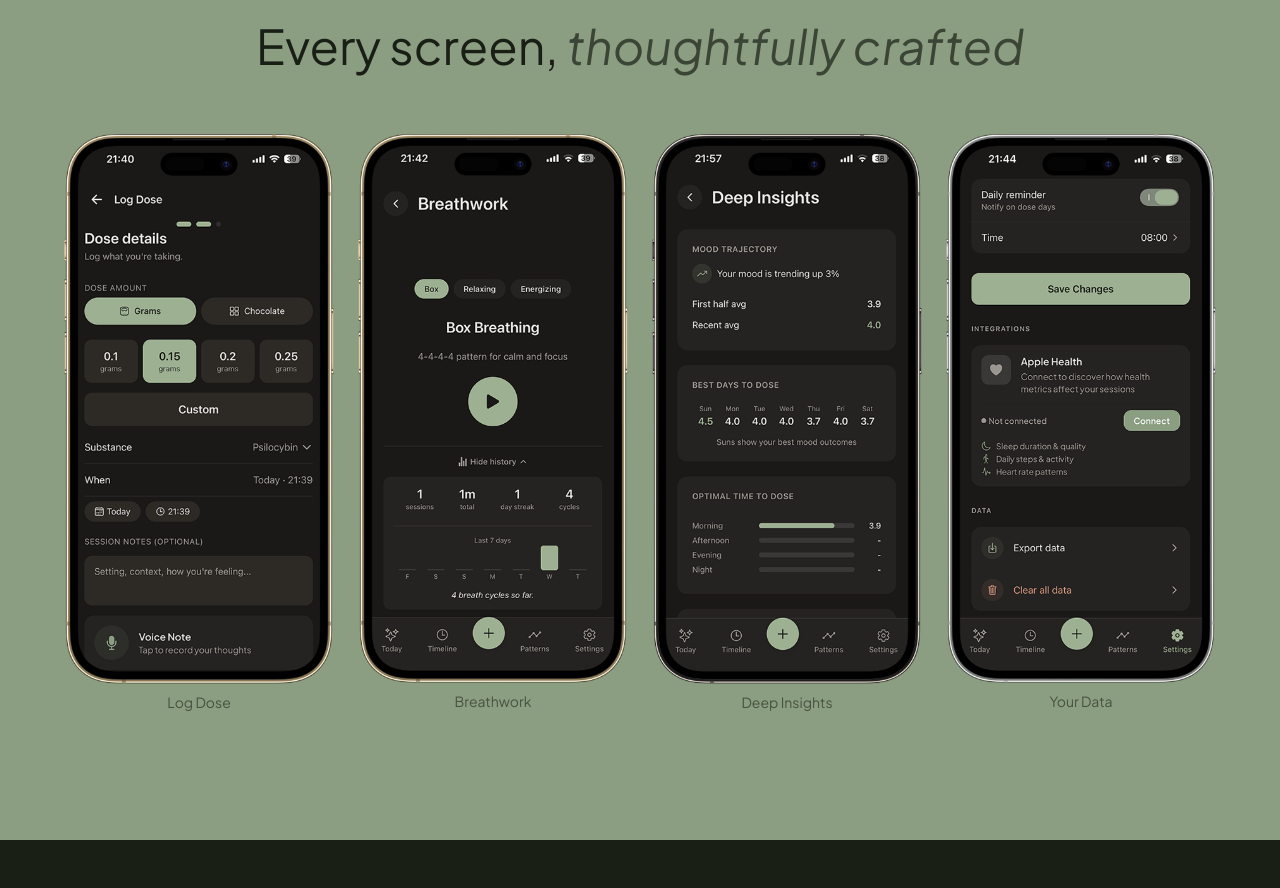
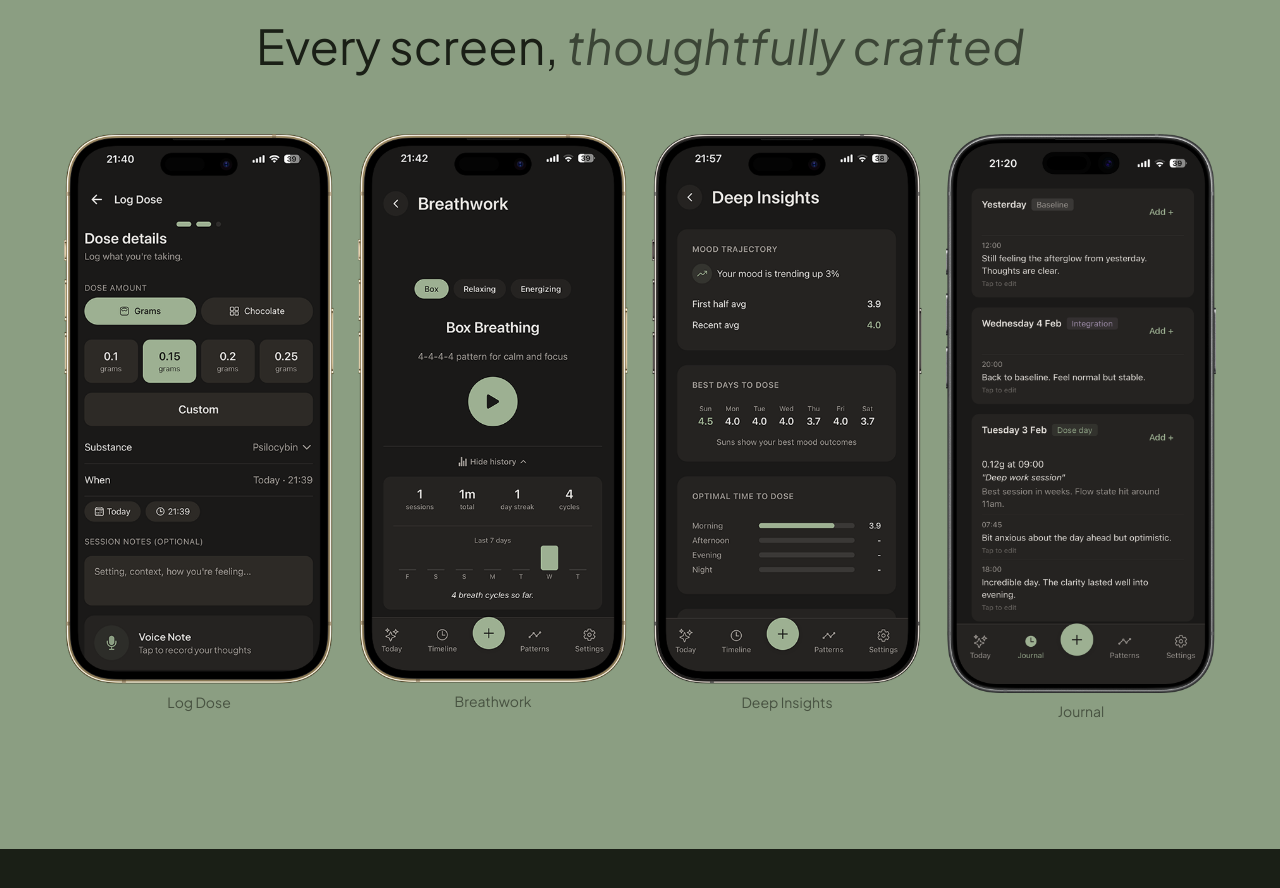
Before and after one commit to passistant96/dosedays-landing, a Next.js app: page / in a window 1280 px wide. Shown: the part 2780-3668 px from the top of the page. Built offline with nearby package versions, Linux system fonts and the light colour scheme; no server answers.

Commit message:
Replace Settings screenshot with Journal

```diff
--- a/src/app/page.tsx
+++ b/src/app/page.tsx
@@ -358,14 +358,14 @@ export default function DoseLanding() {
             <div className="space-y-2">
               <div className="overflow-hidden rounded-[2rem]">
                 <Image
-                  src="/screenshots/settings.png"
-                  alt="Settings screen"
+                  src="/screenshots/journal.png"
+                  alt="Journal screen"
                   width={280}
                   height={607}
                   className="w-full h-auto"
                 />
               </div>
-              <p className="hidden md:block text-sm text-[#1a1f16]/60 text-center">Your Data</p>
+              <p className="hidden md:block text-sm text-[#1a1f16]/60 text-center">Journal</p>
             </div>
           </div>
         </div>
```
Also changed, not shown: public/screenshots/journal.png (added), public/screenshots/settings.png (deleted).
